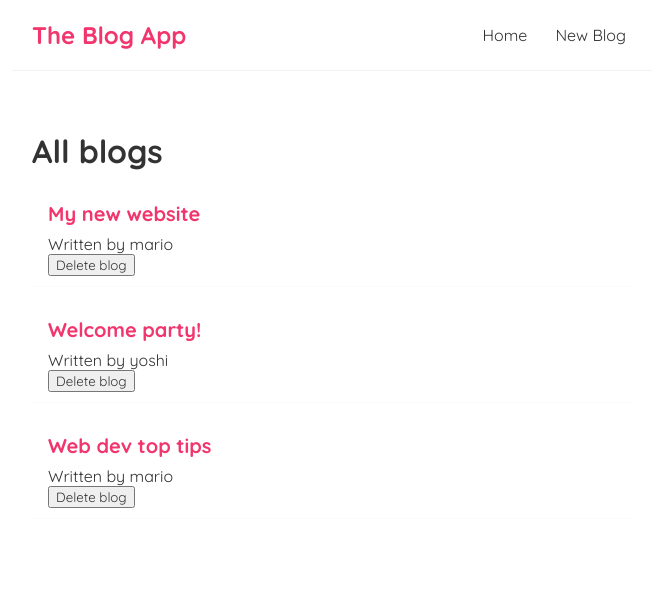
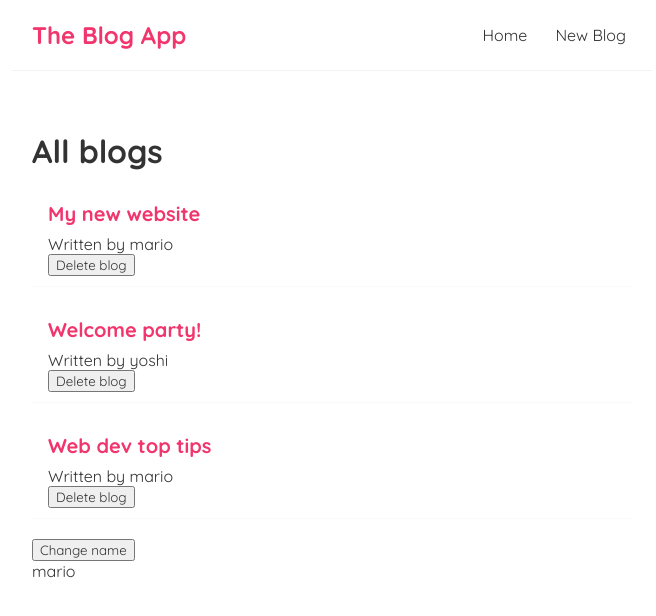
Before and after one commit to shreya2057/BlogApp, a React (Create React App) app: page / in a window 1280 px wide. Shown: the top 616 px of the page, without its empty margins (308-964 px from the left). Built offline with nearby package versions, Linux system fonts and the light colour scheme; the HTML template or start-up script is replaced by a standard one.

Commit message:
UseEffect and UseEffect dependency

```diff
--- a/src/HomePage.js
+++ b/src/HomePage.js
@@ -1,9 +1,10 @@
-import { useState } from "react";
+import { useState, useEffect } from "react";
 import BlogList from "./BlogList";
 
 const HomePage = () => {
     const heading = "All blogs"
 
+    const [name, setName] = useState('mario');
 
     // hook
     //consists of value that can be changed later on
@@ -19,12 +20,29 @@
        return newBlog;
     }
 
+
+    // useEffect function gets triggered when the components loads and thereafter when the state in rerendered
+    useEffect(()=>{
+        console.log("triggered");
+    }, [name]);
+
     return (
         <div className="home">
             {/* blogs is the property which is known as porps */}
             <BlogList blogs = { blogs } heading = { heading } handleClickButton = {handleClickButton} />
 
+
+
             {/* <BlogList blogs = { blogs.filter((blog)=>blog.author === "mario") } heading = { "Mario's Blog" } /> */}
+
+        {/* useEffect Dependency explained */}
+
+            <button onClick={
+                ()=>{
+                    setName('Luigi');
+                }
+            }>Change name</button>
+            <p>{ name }</p>
         </div>
      );
 }
```
